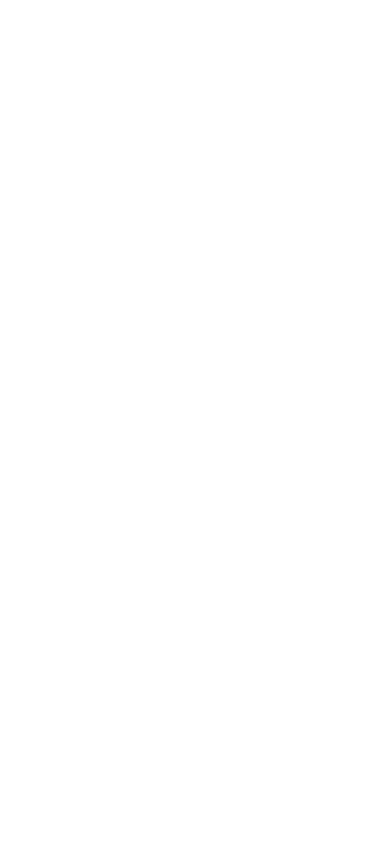
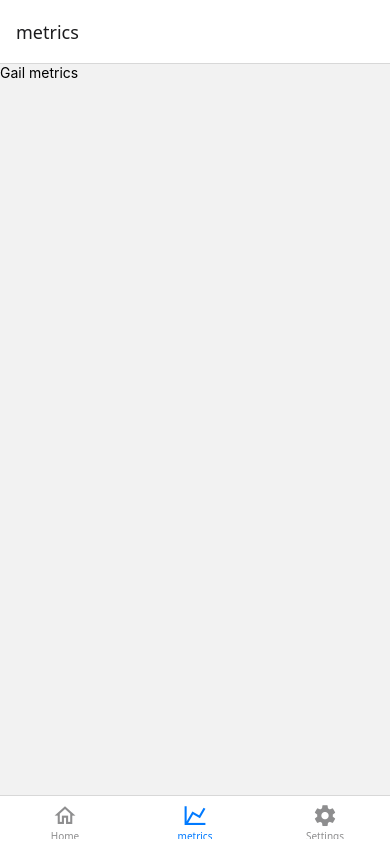
Before and after one commit to krishnanx/Exoskeleton_App, a React Native app: screen /metrics in a window 390 px wide. Built offline with nearby package versions, Linux system fonts and the light colour scheme.

Commit message:
starting ui is completed

```diff
--- a/App.js
+++ /dev/null
@@ -1,24 +0,0 @@
-import { View, Text } from "react-native";
-import UniversalNavi from "./src/Navigation/UniversalNavi";
-import { Provider } from "react-redux";
-import { NavigationContainer } from '@react-navigation/native';
-import store from "./src/Store/store";
-export default function App() {
-  return (
-    <Provider store={store}>
-      <View
-        style={{
-          flex: 1,
-          justifyContent: "center",
-          alignItems: "center",
-        }}
-      >
-        <NavigationContainer>
-          <UniversalNavi />
-        </NavigationContainer>
-
-      </View>
-    </Provider>
-
-  );
-}
--- /dev/null
+++ b/App.jsx
@@ -0,0 +1,22 @@
+import React from 'react';
+import { NavigationContainer } from '@react-navigation/native';
+import UniversalNavi from "./src/Navigation/UniversalNavi";
+import { Provider } from 'react-redux';
+import store from './src/Store/store';
+import { SafeAreaProvider } from 'react-native-safe-area-context';
+
+const App = () => {
+  return (
+    <SafeAreaProvider>
+      <Provider store={store}>
+        <NavigationContainer>
+          <UniversalNavi />
+        </NavigationContainer>
+      </Provider>
+    </SafeAreaProvider>
+
+
+  );
+}
+
+export default App;
--- a/index.js
+++ b/index.js
@@ -1,4 +1,7 @@
+import 'react-native-gesture-handler';
 import { registerRootComponent } from 'expo';
 import App from './App';
 
+
+// This ensures Expo handles things properly
 registerRootComponent(App);
--- a/src/Navigation/AuthStack.js
+++ b/src/Navigation/AuthStack.js
@@ -1,17 +1,24 @@
 import { createStackNavigator } from "@react-navigation/stack";
-import SignUp from "../pages/SignUp"
-import SignIn from "../pages/SignIn"
+import SignUp from "../pages/SignUp";
+import SignIn from "../pages/SignIn";
+
 const Stack = createStackNavigator();
 
 const AuthStack = () => {
-    <Stack.Navigator>
-        <Stack.Screen name="signup" component={SignUp} options={{ headerShown: false }} >
-
-        </Stack.Screen>
-        <Stack.Screen name="signin" component={SignIn} options={{ headerShown: false }} >
-
-        </Stack.Screen>
-    </Stack.Navigator>
+    return (
+        <Stack.Navigator initialRouteName="signup">
+            <Stack.Screen
+                name="signup"
+                component={SignUp}
+                options={{ headerShown: false }}
+            />
+            <Stack.Screen
+                name="signin"
+                component={SignIn}
+                options={{ headerShown: false }}
+            />
+        </Stack.Navigator>
+    );
 }
 
-export default AuthStack
+export default AuthStack;
--- a/src/Navigation/MainAppTab.js
+++ b/src/Navigation/MainAppTab.js
@@ -2,6 +2,8 @@ import React from 'react';
 import { createBottomTabNavigator } from '@react-navigation/bottom-tabs';
 import Home from '../pages/Home';
 import Ionicons from 'react-native-vector-icons/Ionicons';
+import Icon from 'react-native-vector-icons/MaterialCommunityIcons';
+import Settings from '../pages/Settings';
 import GaitMetrics from '../pages/GaitMetrics';
 const Tab = createBottomTabNavigator();
 
@@ -12,16 +14,18 @@ const MainAppTab = () => {
                 tabBarIcon: ({ color, size }) => {
                     let iconName;
                     if (route.name === 'Home') iconName = 'home-outline';
-                    else if (route.name === 'metrics') iconName = 'person-outline';
-                    // else if (route.name === 'Settings') iconName = 'settings-outline';
+                    else if (route.name === 'metrics') iconName = 'chart-line';
+                    else if (route.name === 'Settings') iconName = 'cog';
 
-                    return <Ionicons name={iconName} size={size} color={color} />;
+                    return <Icon name={iconName} size={size} color={color} />;
                 },
             })}
+            initialRouteName="Home"
+
         >
             <Tab.Screen name="Home" component={Home} />
             <Tab.Screen name="metrics" component={GaitMetrics} />
-            {/* <Tab.Screen name="Settings" component={SettingsScreen} /> */}
+            <Tab.Screen name="Settings" component={Settings} />
         </Tab.Navigator>
     );
 }
--- a/src/Navigation/UniversalNavi.js
+++ b/src/Navigation/UniversalNavi.js
@@ -1,18 +1,17 @@
 import React, { useState } from 'react';
 import { createStackNavigator } from '@react-navigation/stack';
-import { NavigationContainer } from '@react-navigation/native';
+
 import AuthStack from './AuthStack';
 import MainAppTab from './MainAppTab';
 import { useSelector } from 'react-redux';
 const Stack = createStackNavigator();
-
 const UniversalNavi = () => {
 
     const { user } = useSelector((state) => state.auth);
     return (
 
         <Stack.Navigator>
-            {user ? (
+            {true ? (
                 <Stack.Screen
                     name="MainApp"
                     component={MainAppTab}
--- a/src/pages/GaitMetrics.jsx
+++ b/src/pages/GaitMetrics.jsx
@@ -1,9 +1,13 @@
 import React from 'react'
-import { View } from 'react-native'
+import { View, Text } from 'react-native'
 
 const GaitMetrics = () => {
     return (
-        <View>GaitMetrics</View>
+        <View>
+            <Text>
+                Gail metrics
+            </Text>
+        </View>
     )
 }
 
--- a/src/pages/Home.jsx
+++ b/src/pages/Home.jsx
@@ -1,9 +1,22 @@
 import React from 'react'
-import { View } from 'react-native'
+import { View, Text } from 'react-native'
 const Home = () => {
+    console.log("HI")
     return (
-        <View>
-
+        <View
+            style={{
+                flex: 1,
+                justifyContent: "center",
+                alignItems: "center",
+            }}
+        >
+            <Text
+                style={{
+                    color: "black"
+                }}
+            >
+                Home
+            </Text>
         </View>
     )
 }
--- /dev/null
+++ b/src/pages/Settings.jsx
@@ -0,0 +1,13 @@
+import React from 'react'
+import { Text, View } from 'react-native'
+const Settings = () => {
+    return (
+        <View>
+            <Text>
+                Settings
+            </Text>
+        </View>
+    )
+}
+
+export default Settings
```
Also changed, not shown: package.json (+5 -2 lines), 8 other files (tests, documents, lock files or other folders).
